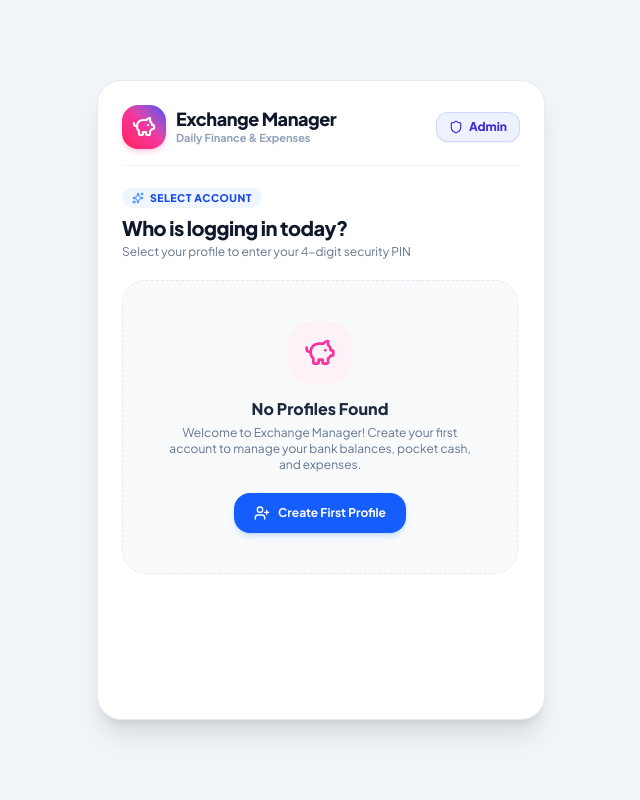
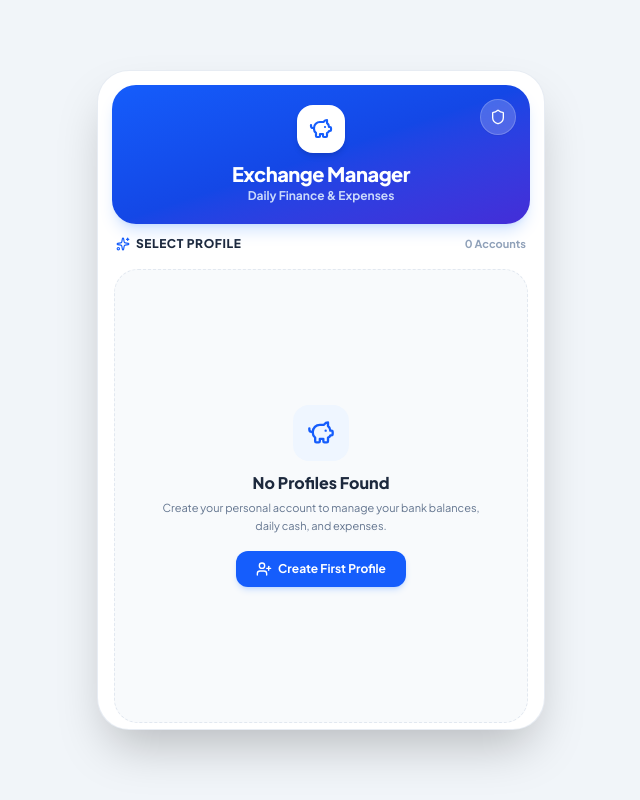
Before and after one commit to sandun3608/expenses-module-main, a React (Vite) app: page / in a window 1280 px wide. Shown: the whole page, without its empty margins (319-959 px from the left). Built offline with nearby package versions, Linux system fonts and the light colour scheme.

Commit message:
Lock first page to viewport, enable internal scrolling for profiles only, make admin button circular, and style header with centered white title on modern blue card

```diff
--- a/src/components/ProfileSelectScreen.jsx
+++ b/src/components/ProfileSelectScreen.jsx
@@ -15,84 +15,81 @@ export default function ProfileSelectScreen({
   );
 
   return (
-    <div className="min-h-screen bg-slate-100 flex justify-center items-center p-3 sm:p-5 overflow-x-hidden">
+    <div className="h-screen max-h-screen bg-slate-100 flex justify-center items-center p-2 sm:p-4 overflow-hidden">
 
-      {/* Main Clean White Mobile Frame */}
-      <div className="w-full max-w-md bg-white rounded-3xl shadow-xl border border-slate-200/80 flex flex-col p-5 sm:p-6 min-h-[85vh] sm:min-h-[80vh]">
+      {/* Main Locked Mobile App Frame (No entire page vertical bouncing) */}
+      <div className="w-full max-w-md h-full max-h-[96vh] sm:max-h-[660px] bg-white rounded-[32px] shadow-2xl border border-slate-200/80 flex flex-col overflow-hidden">
 
-        {/* Top Header: Brand Logo & Admin Access */}
-        <header className="flex items-center justify-between pb-4 border-b border-slate-100">
-          <div className="flex items-center gap-2.5">
-            <div className="w-11 h-11 rounded-2xl bg-gradient-to-tr from-rose-500 via-pink-500 to-indigo-600 text-white flex items-center justify-center shadow-md shadow-pink-500/20">
-              <PiggyBank className="w-6 h-6 stroke-[2.2]" />
-            </div>
+        {/* 1. TOP MODERN BLUE DESIGN HEADER CARD (Centered App Name in Pure White) */}
+        <div className="mx-3.5 mt-3.5 p-4 sm:p-5 rounded-3xl bg-gradient-to-br from-blue-600 via-blue-700 to-indigo-700 text-white shadow-lg shadow-blue-500/20 relative shrink-0 text-center">
 
-            <div>
-              <h1 className="text-lg font-black text-slate-900 tracking-tight leading-tight">
-                Exchange Manager
-              </h1>
-              <p className="text-[11px] font-bold text-slate-400">
-                Daily Finance & Expenses
-              </p>
-            </div>
-          </div>
-
-          {/* Admin Button on Top Right */}
+          {/* Circular Admin Button on Top Right (User request) */}
           <button
             type="button"
             onClick={() => {
               sound.playClick();
               onOpenAdmin();
             }}
-            className="px-3 py-1.5 rounded-xl bg-indigo-50 hover:bg-indigo-100 text-indigo-700 border border-indigo-200/80 text-xs font-black flex items-center gap-1.5 transition active:scale-95 shadow-2xs"
+            className="w-9 h-9 rounded-full bg-white/20 hover:bg-white/30 text-white flex items-center justify-center backdrop-blur-md transition active:scale-95 absolute top-3.5 right-3.5 shadow-2xs border border-white/20"
             title="Open Admin Portal"
           >
-            <Shield className="w-3.5 h-3.5" />
-            <span>Admin</span>
+            <Shield className="w-4 h-4 text-white" />
           </button>
-        </header>
 
-        {/* Title & Subtitle */}
-        <div className="my-5">
-          <div className="inline-flex items-center gap-1.5 px-2.5 py-0.5 rounded-full bg-blue-50 text-blue-700 text-[10.5px] font-black uppercase tracking-wider mb-1.5">
-            <Sparkles className="w-3 h-3 text-blue-500" />
-            <span>Select Account</span>
+          {/* Centered Piggy Bank Logo Badge */}
+          <div className="w-12 h-12 mx-auto rounded-2xl bg-white text-blue-600 flex items-center justify-center shadow-md mb-2">
+            <PiggyBank className="w-6 h-6 stroke-[2.2]" />
           </div>
-          <h2 className="text-xl font-black text-slate-900 tracking-tight">
-            Who is logging in today?
-          </h2>
-          <p className="text-xs text-slate-500 mt-0.5">
-            Select your profile to enter your 4-digit security PIN
+
+          {/* Centered App Name in Pure White */}
+          <h1 className="text-xl font-black text-white tracking-tight leading-tight">
+            Exchange Manager
+          </h1>
+          <p className="text-xs font-bold text-blue-100/90 mt-0.5">
+            Daily Finance & Expenses
           </p>
         </div>
 
-        {/* Search Bar (when multiple users exist) */}
+        {/* 2. MIDDLE CONTENT HEADER: Subtitle & Search (Fixed) */}
+        <div className="px-4 pt-3 pb-1 shrink-0">
+          <div className="flex items-center justify-between mb-1.5 px-0.5">
+            <span className="text-xs font-black text-slate-800 uppercase tracking-wider flex items-center gap-1.5">
+              <Sparkles className="w-3.5 h-3.5 text-blue-600" />
+              <span>Select Profile</span>
+            </span>
+            <span className="text-[11px] font-bold text-slate-400">
+              {users.length} {users.length === 1 ? 'Account' : 'Accounts'}
+            </span>
+          </div>
+
+          {/* Search Bar (Only shown if more than 1 user) */}
           {users.length > 1 && (
-          <div className="relative mb-4">
-            <Search className="absolute left-3.5 top-1/2 -translate-y-1/2 w-4 h-4 text-slate-400" />
+            <div className="relative my-1.5">
+              <Search className="absolute left-3 top-1/2 -translate-y-1/2 w-3.5 h-3.5 text-slate-400" />
               <input
                 type="text"
                 value={searchQuery}
                 onChange={(e) => setSearchQuery(e.target.value)}
                 placeholder="Search profiles..."
-              className="w-full pl-10 pr-4 py-2.5 rounded-2xl bg-slate-50 border border-slate-200 text-xs font-semibold text-slate-800 placeholder-slate-400 outline-none focus:bg-white focus:border-blue-500 focus:ring-4 focus:ring-blue-50 transition"
+                className="w-full pl-8 pr-3 py-2 rounded-xl bg-slate-50 border border-slate-200 text-xs font-bold text-slate-800 placeholder-slate-400 outline-none focus:bg-white focus:border-blue-500 transition"
               />
             </div>
           )}
+        </div>
 
-        {/* Profile List (Original Clean & Balanced Size) */}
-        <div className="flex-1 space-y-2.5 overflow-y-auto pr-0.5">
+        {/* 3. SCROLLABLE PROFILES AREA ONLY (Only profiles move up and down!) */}
+        <div className="flex-1 overflow-y-auto px-4 py-1.5 space-y-2.5">
           {users.length === 0 ? (
             /* Clean Empty State */
-            <div className="my-auto py-10 px-4 bg-slate-50 rounded-3xl border border-dashed border-slate-200 text-center">
-              <div className="w-16 h-16 mx-auto rounded-3xl bg-pink-50 text-pink-500 flex items-center justify-center mb-3">
-                <PiggyBank className="w-8 h-8" />
+            <div className="h-full flex flex-col items-center justify-center py-6 px-4 bg-slate-50 rounded-3xl border border-dashed border-slate-200 text-center">
+              <div className="w-14 h-14 rounded-2xl bg-blue-50 text-blue-600 flex items-center justify-center mb-2.5">
+                <PiggyBank className="w-7 h-7" />
               </div>
-              <h3 className="font-black text-slate-800 text-base">
+              <h3 className="font-black text-slate-800 text-sm sm:text-base">
                 No Profiles Found
               </h3>
-              <p className="text-xs text-slate-500 mt-1 max-w-xs mx-auto">
-                Welcome to Exchange Manager! Create your first account to manage your bank balances, pocket cash, and expenses.
+              <p className="text-[11px] text-slate-500 mt-1 max-w-xs leading-relaxed">
+                Create your personal account to manage your bank balances, daily cash, and expenses.
               </p>
               <button
                 type="button"
@@ -100,18 +97,18 @@ export default function ProfileSelectScreen({
                   sound.playClick();
                   onCreateNew();
                 }}
-                className="mt-5 px-5 py-3 rounded-2xl bg-blue-600 hover:bg-blue-700 text-white font-bold text-xs shadow-md shadow-blue-500/20 inline-flex items-center gap-2 transition active:scale-95"
+                className="mt-4 px-5 py-2.5 rounded-xl bg-blue-600 hover:bg-blue-700 text-white font-bold text-xs shadow-md shadow-blue-500/20 inline-flex items-center gap-1.5 transition active:scale-95"
               >
                 <UserPlus className="w-4 h-4" />
                 <span>Create First Profile</span>
               </button>
             </div>
           ) : filteredUsers.length === 0 ? (
-            <div className="text-center py-10 text-slate-400 text-xs">
+            <div className="text-center py-8 text-slate-400 text-xs font-bold">
               No profiles matching "{searchQuery}"
             </div>
           ) : (
-            <div className="grid grid-cols-1 gap-2.5">
+            <div className="space-y-2">
               {filteredUsers.map((u) => (
                 <button
                   key={u.id}
@@ -120,11 +117,11 @@ export default function ProfileSelectScreen({
                     sound.playClick();
                     onSelectUser(u);
                   }}
-                  className="w-full p-3.5 bg-slate-50 hover:bg-blue-50/60 rounded-2xl border border-slate-200/90 hover:border-blue-300 shadow-2xs hover:shadow-xs transition-all flex items-center justify-between group active:scale-[0.99] text-left"
+                  className="w-full p-3 bg-slate-50 hover:bg-blue-50/60 rounded-2xl border border-slate-200/90 hover:border-blue-300 shadow-2xs hover:shadow-xs transition-all flex items-center justify-between group active:scale-[0.99] text-left"
                 >
                   <div className="flex items-center gap-3 min-w-0">
-                    {/* User Avatar (Balanced Proportions) */}
-                    <div className="w-12 h-12 rounded-full overflow-hidden border-2 border-blue-500/20 bg-white flex items-center justify-center shrink-0 shadow-2xs group-hover:scale-105 transition-transform">
+                    {/* User Avatar */}
+                    <div className="w-11 h-11 rounded-full overflow-hidden border-2 border-blue-500/20 bg-white flex items-center justify-center shrink-0 shadow-2xs group-hover:scale-105 transition-transform">
                       {u.avatar ? (
                         <img
                           src={u.avatar}
@@ -132,7 +129,7 @@ export default function ProfileSelectScreen({
                           className="w-full h-full object-cover"
                         />
                       ) : (
-                        <User className="w-6 h-6 text-slate-400" />
+                        <User className="w-5 h-5 text-slate-400" />
                       )}
                     </div>
 
@@ -140,14 +137,14 @@ export default function ProfileSelectScreen({
                       <h4 className="font-extrabold text-slate-800 text-sm group-hover:text-blue-600 transition-colors truncate">
                         {u.name}
                       </h4>
-                      <div className="flex items-center gap-1.5 text-[11px] font-bold text-slate-400 mt-0.5">
+                      <div className="flex items-center gap-1.5 text-[10.5px] font-bold text-slate-400 mt-0.5">
                         <Lock className="w-3 h-3 text-emerald-500" />
                         <span>4-Digit PIN Protected</span>
                       </div>
                     </div>
                   </div>
 
-                  {/* Right Circle Indicator */}
+                  {/* Right Circle Arrow Button */}
                   <div className="w-8 h-8 rounded-full bg-white group-hover:bg-blue-600 text-slate-400 group-hover:text-white border border-slate-200/80 group-hover:border-blue-600 flex items-center justify-center transition-all shrink-0 ml-2 shadow-2xs">
                     <ArrowRight className="w-4 h-4" />
                   </div>
@@ -157,19 +154,19 @@ export default function ProfileSelectScreen({
           )}
         </div>
 
-        {/* Bottom Button: Create New Profile */}
+        {/* 4. PINNED BOTTOM ACTION: Create New Profile (Fixed at bottom) */}
         {users.length > 0 && (
-          <div className="pt-4 mt-auto">
+          <div className="p-3.5 bg-white border-t border-slate-100 shrink-0">
             <button
               type="button"
               onClick={() => {
                 sound.playClick();
                 onCreateNew();
               }}
-              className="w-full py-3.5 rounded-2xl bg-blue-600 hover:bg-blue-700 text-white font-black text-sm shadow-md shadow-blue-500/20 flex items-center justify-center gap-2 transition active:scale-[0.98]"
+              className="w-full py-3 rounded-2xl bg-blue-600 hover:bg-blue-700 text-white font-black text-xs sm:text-sm shadow-md shadow-blue-500/20 flex items-center justify-center gap-2 transition active:scale-[0.98]"
             >
               <UserPlus className="w-4 h-4" />
-              <span>Create New Profile</span>
+              <span>+ Create New Profile</span>
             </button>
           </div>
         )}
```
Lines whose indentation alone changed are shown as unchanged.
